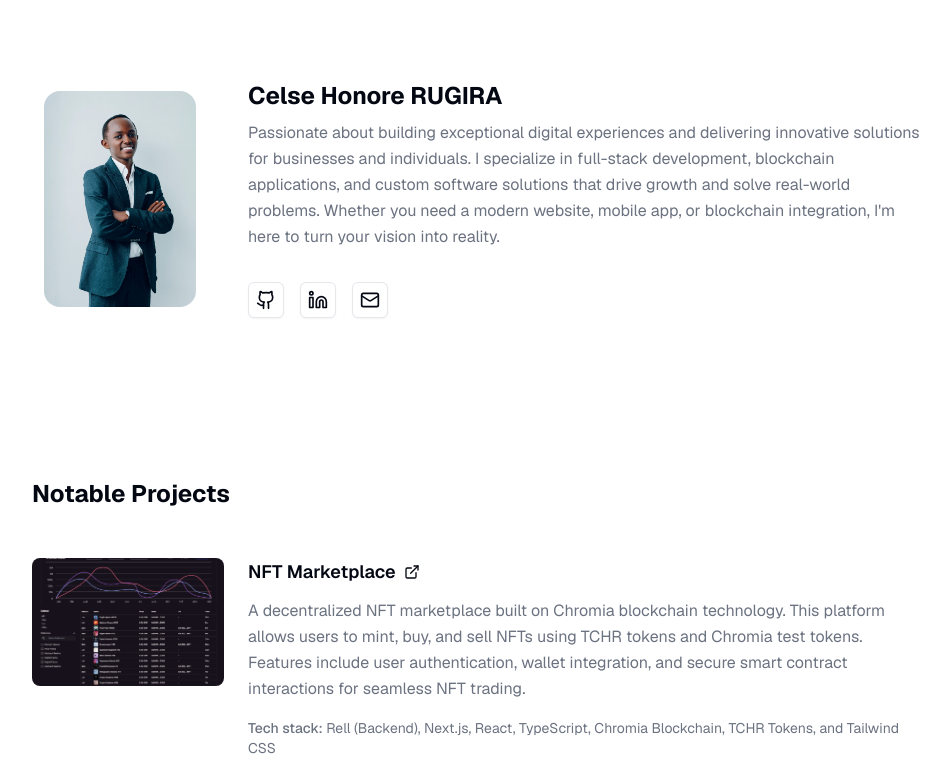
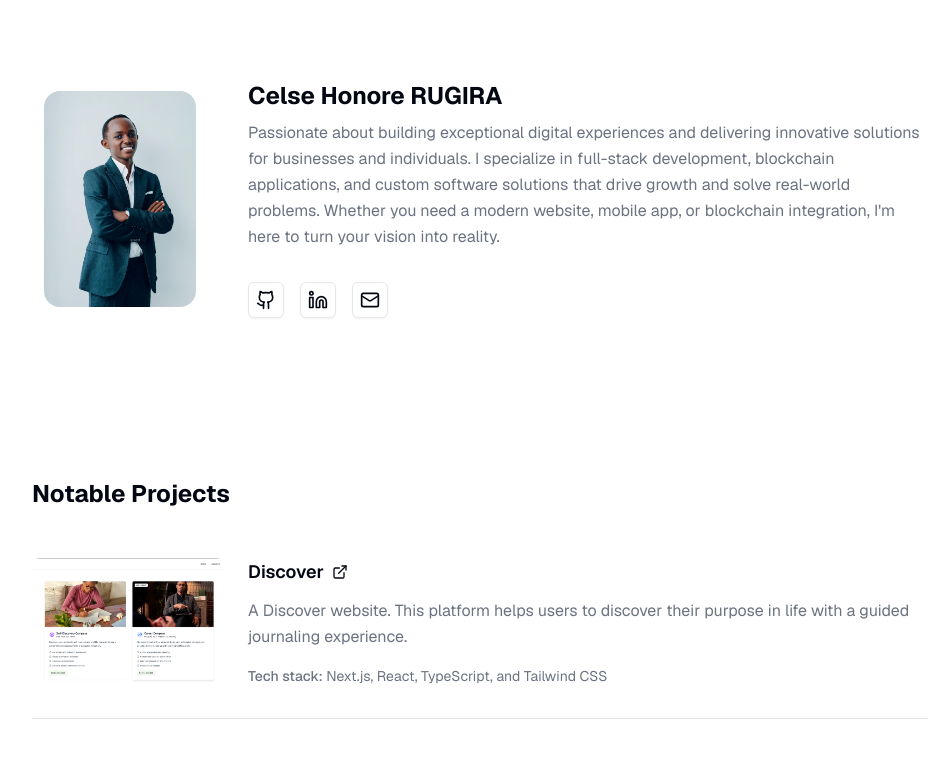
Before and after one commit to Celse13/portifolio, a Next.js app: page / in a window 1280 px wide. Shown: the top 765 px of the page, without its empty margins (160-1110 px from the left). Built offline with nearby package versions, Linux system fonts and the light colour scheme.

Commit message:
added a new project

```diff
--- a/src/components/Projects.tsx
+++ b/src/components/Projects.tsx
@@ -5,8 +5,18 @@ import NFTMarketplaceProfile from "../../public/nft-marketplace.png";
 import GitLinkProfile from "../../public/Git-link.jpeg";
 import AirBnBProfile from "../../public/Airbnb-Logo.wine.png";
 import SchedulrProfile from "../../public/Schedulr_profile.png";
+import DiscoverProfile from "../../public/Info-discover.png";
+
 
 const projects = [
+  {
+    title: "Discover",
+    description:
+      "A Discover website. This platform helps users to discover their purpose in life with a guided journaling experience.",
+    tech: "Next.js, React, TypeScript, and Tailwind CSS",
+    image: DiscoverProfile,
+    url: "https://www.infodiscover.org/",
+  },
   {
     title: "NFT Marketplace",
     description:
```
Also changed, not shown: public/Info-discover.png (added).
